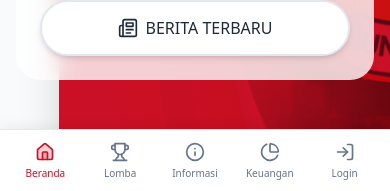
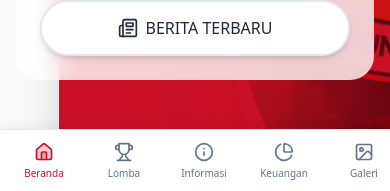
Before and after one commit to devcraftid/KarangTaruna, a React (Vite) app: page / in a window 390 px wide. Shown: the part 651-842 px from the top of the page. Built offline with nearby package versions, Linux system fonts and the light colour scheme; no server answers; the database is empty.

Commit message:
feat: add public gallery page and update mobile navigation

```diff
--- a/src/layouts/PublicLayout.tsx
+++ b/src/layouts/PublicLayout.tsx
@@ -1,6 +1,6 @@
 import { Outlet, Link, useLocation } from 'react-router-dom'
 import { useAuth } from '@/context/AuthContext'
-import { Home, Trophy, Info, PieChart, User, LogIn } from 'lucide-react'
+import { Home, Trophy, Info, PieChart, User, LogIn, Image } from 'lucide-react'
 
 export default function PublicLayout() {
   const { user, loading } = useAuth()
@@ -32,6 +32,7 @@ export default function PublicLayout() {
             <Link to="/lomba" className={`hover:text-primary transition-colors ${isActive('/lomba') ? 'text-primary border-b-2 border-primary py-7' : 'py-7 text-slate-700 dark:text-slate-200'}`}>Lomba & Agenda</Link>
             <Link to="/informasi" className={`hover:text-primary transition-colors ${isActive('/informasi') ? 'text-primary border-b-2 border-primary py-7' : 'py-7 text-slate-700 dark:text-slate-200'}`}>Informasi & Berita</Link>
             <Link to="/transparansi" className={`hover:text-primary transition-colors ${isActive('/transparansi') ? 'text-primary border-b-2 border-primary py-7' : 'py-7 text-slate-700 dark:text-slate-200'}`}>Transparansi Keuangan</Link>
+            <Link to="/galeri" className={`hover:text-primary transition-colors ${isActive('/galeri') ? 'text-primary border-b-2 border-primary py-7' : 'py-7 text-slate-700 dark:text-slate-200'}`}>Galeri</Link>
 
             {user ? (
               <Link to="/dashboard" className="bg-primary text-white px-6 py-2.5 rounded-full text-xs font-bold hover:bg-primary/90 transition-all flex items-center shadow-md ml-4">
@@ -57,30 +58,34 @@ export default function PublicLayout() {
       </footer>
 
       {/* Mobile Bottom Navigation */}
-      <nav className="md:hidden fixed bottom-0 left-0 right-0 bg-card border-t flex items-center justify-around h-16 z-50 px-2 shadow-[0_-4px_10px_rgba(0,0,0,0.05)]">
-        <Link to="/" className={`flex flex-col items-center justify-center w-full h-full space-y-1 ${isActive('/') ? 'text-primary' : 'text-muted-foreground'}`}>
+      <nav className="md:hidden fixed bottom-0 left-0 right-0 bg-card border-t flex items-center h-16 z-50 px-2 shadow-[0_-4px_10px_rgba(0,0,0,0.05)] overflow-x-auto gap-2 [scrollbar-width:none] [-ms-overflow-style:none] [&::-webkit-scrollbar]:hidden">
+        <Link to="/" className={`flex flex-col items-center justify-center min-w-[72px] h-full space-y-1 ${isActive('/') ? 'text-primary' : 'text-muted-foreground'}`}>
           <Home className={`w-5 h-5 ${isActive('/') ? 'fill-primary/20' : ''}`} />
           <span className="text-[10px] font-medium">Beranda</span>
         </Link>
-        <Link to="/lomba" className={`flex flex-col items-center justify-center w-full h-full space-y-1 ${isActive('/lomba') ? 'text-primary' : 'text-muted-foreground'}`}>
+        <Link to="/lomba" className={`flex flex-col items-center justify-center min-w-[72px] h-full space-y-1 ${isActive('/lomba') ? 'text-primary' : 'text-muted-foreground'}`}>
           <Trophy className={`w-5 h-5 ${isActive('/lomba') ? 'fill-primary/20' : ''}`} />
           <span className="text-[10px] font-medium">Lomba</span>
         </Link>
-        <Link to="/informasi" className={`flex flex-col items-center justify-center w-full h-full space-y-1 ${isActive('/informasi') ? 'text-primary' : 'text-muted-foreground'}`}>
+        <Link to="/informasi" className={`flex flex-col items-center justify-center min-w-[72px] h-full space-y-1 ${isActive('/informasi') ? 'text-primary' : 'text-muted-foreground'}`}>
           <Info className={`w-5 h-5 ${isActive('/informasi') ? 'fill-primary/20' : ''}`} />
           <span className="text-[10px] font-medium">Informasi</span>
         </Link>
-        <Link to="/transparansi" className={`flex flex-col items-center justify-center w-full h-full space-y-1 ${isActive('/transparansi') ? 'text-primary' : 'text-muted-foreground'}`}>
+        <Link to="/transparansi" className={`flex flex-col items-center justify-center min-w-[72px] h-full space-y-1 ${isActive('/transparansi') ? 'text-primary' : 'text-muted-foreground'}`}>
           <PieChart className={`w-5 h-5 ${isActive('/transparansi') ? 'fill-primary/20' : ''}`} />
           <span className="text-[10px] font-medium">Keuangan</span>
         </Link>
+        <Link to="/galeri" className={`flex flex-col items-center justify-center min-w-[72px] h-full space-y-1 ${isActive('/galeri') ? 'text-primary' : 'text-muted-foreground'}`}>
+          <Image className={`w-5 h-5 ${isActive('/galeri') ? 'fill-primary/20' : ''}`} />
+          <span className="text-[10px] font-medium">Galeri</span>
+        </Link>
         {user ? (
-          <Link to="/dashboard" className="flex flex-col items-center justify-center w-full h-full space-y-1 text-muted-foreground hover:text-primary">
+          <Link to="/dashboard" className="flex flex-col items-center justify-center min-w-[72px] h-full space-y-1 text-muted-foreground hover:text-primary">
             <User className="w-5 h-5" />
             <span className="text-[10px] font-medium">Akun</span>
           </Link>
         ) : (
-          <Link to="/login" className="flex flex-col items-center justify-center w-full h-full space-y-1 text-muted-foreground hover:text-primary">
+          <Link to="/login" className="flex flex-col items-center justify-center min-w-[72px] h-full space-y-1 text-muted-foreground hover:text-primary">
             <LogIn className="w-5 h-5" />
             <span className="text-[10px] font-medium">Login</span>
           </Link>
--- /dev/null
+++ b/src/pages/public/GaleriPublik.tsx
@@ -0,0 +1,54 @@
+import { useQuery } from '@tanstack/react-query'
+import { galeriService } from '@/services/galeriService'
+import { Image as ImageIcon } from 'lucide-react'
+
+export default function GaleriPublik() {
+  const { data: gallery, isLoading } = useQuery({
+    queryKey: ['public_gallery'],
+    queryFn: galeriService.getGaleri
+  })
+
+  return (
+    <div className="container mx-auto px-4 py-12 animate-in fade-in duration-500">
+      <div className="text-center max-w-2xl mx-auto mb-12">
+        <h1 className="text-4xl font-bold tracking-tight text-primary mb-4">Galeri Kegiatan</h1>
+        <p className="text-lg text-muted-foreground">
+          Dokumentasi dan momen seru dari berbagai kegiatan Karang Taruna kami.
+        </p>
+      </div>
+
+      {isLoading ? (
+        <div className="text-center py-20 text-muted-foreground">Memuat galeri...</div>
+      ) : gallery?.length === 0 ? (
+        <div className="text-center py-20 bg-card rounded-2xl shadow-sm border">
+          <ImageIcon className="h-12 w-12 mx-auto text-muted-foreground mb-4 opacity-50" />
+          <h2 className="text-xl font-semibold">Belum Ada Foto</h2>
+          <p className="text-muted-foreground mt-2">Galeri kegiatan masih kosong saat ini.</p>
+        </div>
+      ) : (
+        <div className="grid grid-cols-2 md:grid-cols-3 lg:grid-cols-4 gap-4">
+          {gallery?.map((item: any) => (
+            <div key={item.id} className="group relative overflow-hidden rounded-2xl shadow-sm hover:shadow-md transition-all cursor-pointer aspect-square bg-slate-100">
+              <img
+                src={item.foto.startsWith('http') ? item.foto : `${import.meta.env.VITE_SUPABASE_URL}/storage/v1/object/public/gallery/${item.foto}`}
+                alt={item.judul}
+                className="w-full h-full object-cover transition-transform duration-500 group-hover:scale-110"
+                onError={(e) => {
+                  e.currentTarget.src = 'https://placehold.co/400x400?text=No+Image'
+                }}
+              />
+              <div className="absolute inset-0 bg-gradient-to-t from-black/80 via-black/20 to-transparent opacity-0 group-hover:opacity-100 transition-opacity duration-300 flex items-end">
+                <div className="p-4 w-full text-white">
+                  <h3 className="font-semibold text-sm md:text-base line-clamp-2">{item.judul}</h3>
+                  <p className="text-xs text-white/70 mt-1">
+                    {new Date(item.created_at).toLocaleDateString('id-ID', { day: 'numeric', month: 'long', year: 'numeric' })}
+                  </p>
+                </div>
+              </div>
+            </div>
+          ))}
+        </div>
+      )}
+    </div>
+  )
+}
--- a/src/routes/index.tsx
+++ b/src/routes/index.tsx
@@ -6,6 +6,7 @@ import Login from '@/pages/auth/Login'
 import Transparansi from '@/pages/public/Transparansi'
 import LombaPublik from '@/pages/public/LombaPublik'
 import InformasiPublik from '@/pages/public/InformasiPublik'
+import GaleriPublik from '@/pages/public/GaleriPublik'
 
 import DashboardHome from '@/pages/dashboard/DashboardHome'
 import Anggota from '@/pages/dashboard/anggota'
@@ -40,6 +41,10 @@ const router = createBrowserRouter([
       {
         path: 'informasi',
         element: <InformasiPublik />,
+      },
+      {
+        path: 'galeri',
+        element: <GaleriPublik />,
       },
       {
         path: 'login',
```
